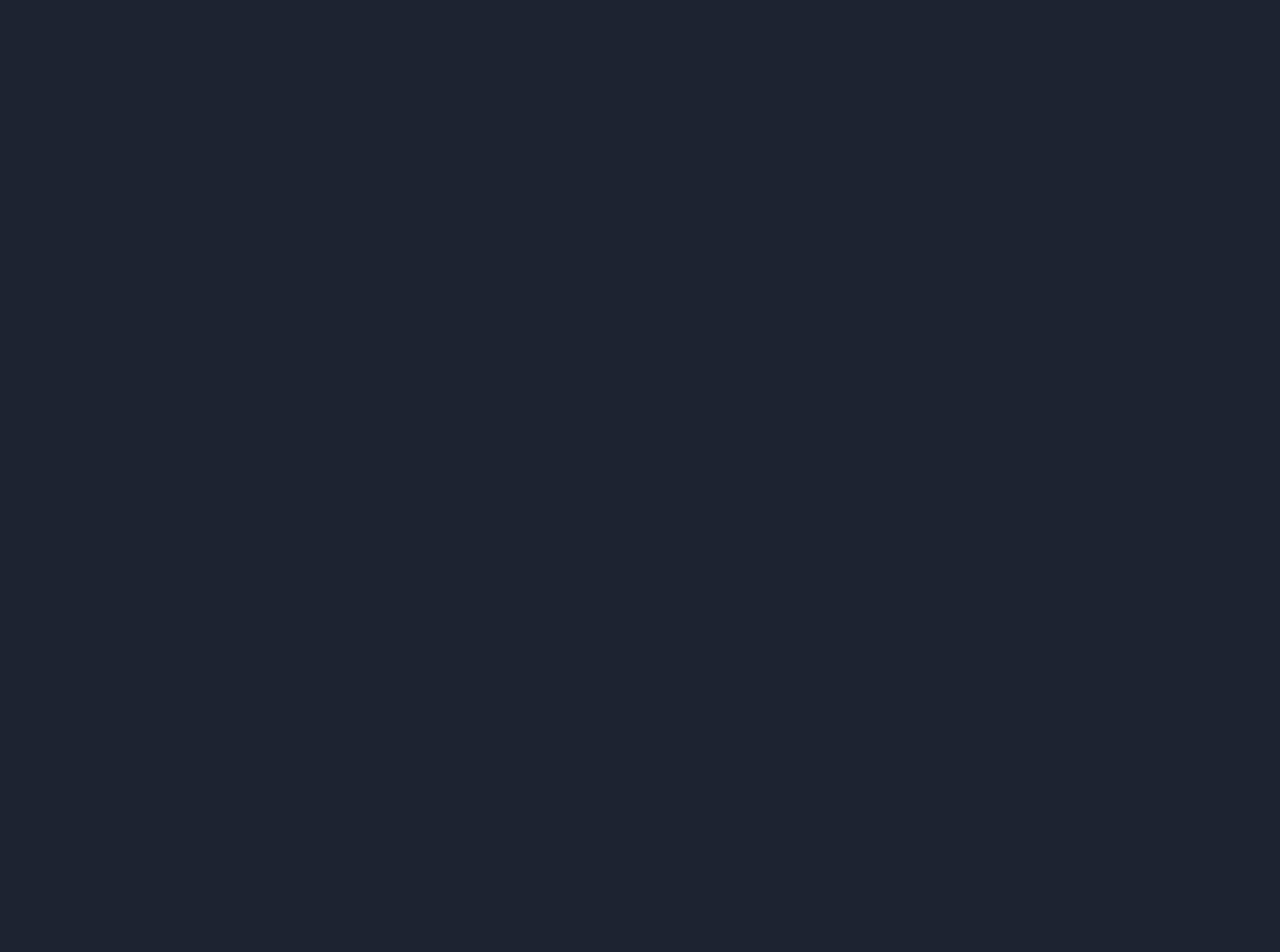
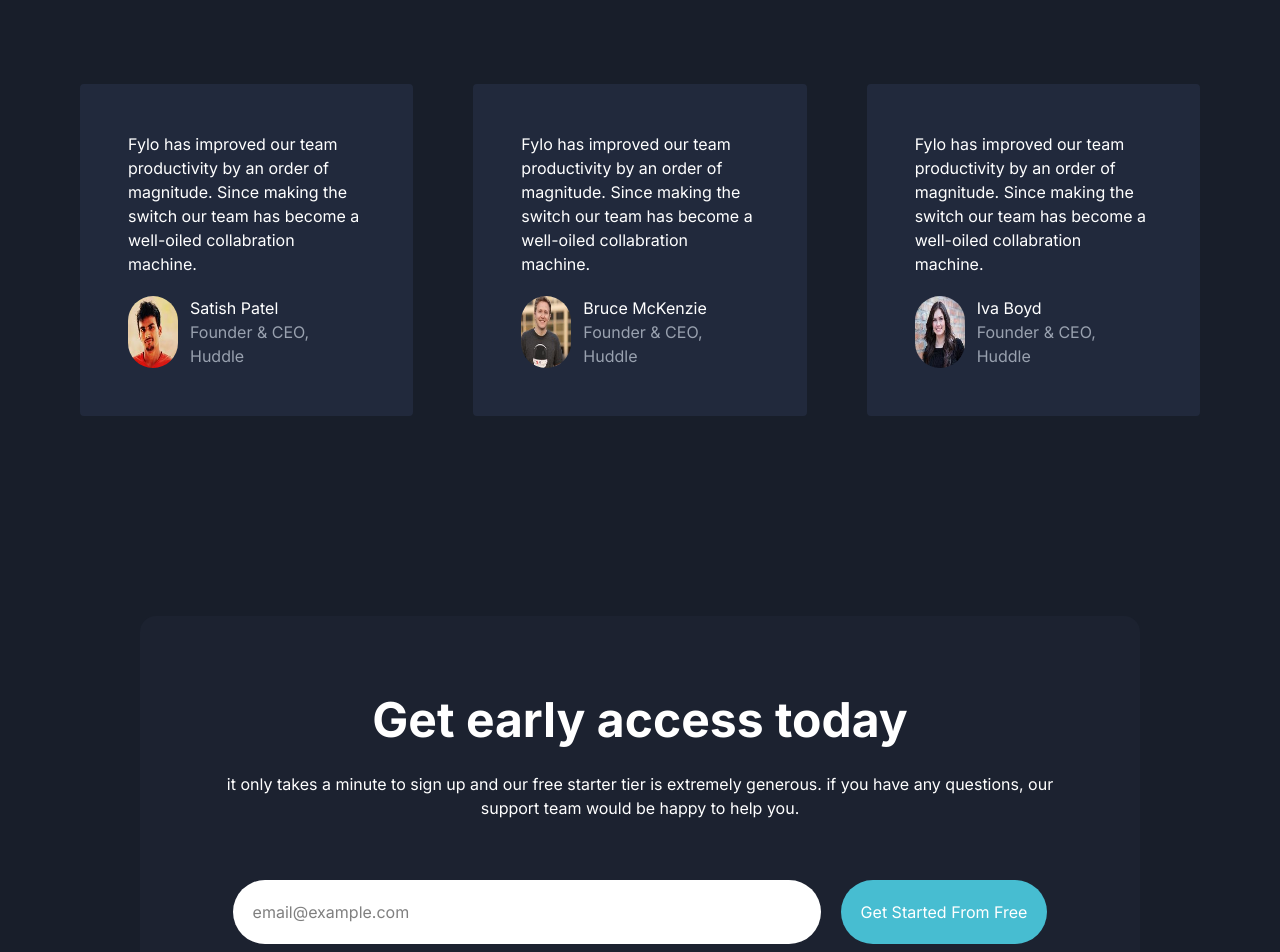
Before and after one commit to AliMohamed35/Fylo-landing-page, a React (Vite) app: page / in a window 1280 px wide. Shown: the part 2480-3432 px from the top of the page. Before the commit the page ends 2290 px from the top, so only its background shows below. Built offline with nearby package versions, Linux system fonts and the light colour scheme.

Commit message:
finished testimonials and early access sections

```diff
--- a/src/App.tsx
+++ b/src/App.tsx
@@ -1,7 +1,11 @@
 import About from "./components/about/About.tsx";
+import Access from "./components/Access/Access.tsx";
+import Footer from "./components/Footer/Footer.tsx";
 import Hero from "./components/Hero/Hero.tsx";
 import NavBar from "./components/Nav/Nav.tsx";
 import ProdSection from "./components/Productive/ProductiveSection.tsx";
+import Testimonials from "./components/Testimonials/Testimonials.tsx";
+
 
 function App() {
   return (
@@ -10,6 +14,9 @@ function App() {
       <Hero />
       <About />
       <ProdSection />
+      <Testimonials />
+      <Access/>
+      <Footer/>
     </>
   );
 }
--- /dev/null
+++ b/src/components/Access/Access.tsx
@@ -0,0 +1,17 @@
+function Access (){
+    return<>
+    <section className="bg-[#181e2a] flex items-center justify-center pt-10 md:pt-30 px-7">
+        <div className="text-white bg-[#1c2230] md:max-w-250 p-5 md:p-20 text-center rounded-2xl">
+            <h4 className="text-2xl md:text-5xl font-bold">Get early access today</h4>
+            <p className="my-7">it only takes a minute to sign up and our free starter tier is extremely generous. if you have any questions, our support team would be happy to help you.</p>
+
+            <div className="mt-15 flex flex-col gap-5 md:flex-row  justify-center w-full">
+                <input type="text" placeholder="email@example.com" className="bg-white md:w-[70%] px-5 py-3 text-black rounded-full" />
+                <button className="bg-[#47bdd1] p-5 rounded-full">Get Started From Free</button>
+            </div>
+        </div>
+    </section>
+    </>
+}
+
+export default Access;
--- /dev/null
+++ b/src/components/Footer/Footer.tsx
@@ -0,0 +1,9 @@
+function Footer (){
+    return<>
+    <footer className="bg-[#0c1524]">
+
+    </footer>
+    </>
+}
+
+export default Footer;
--- a/src/components/Productive/ProductiveSection.tsx
+++ b/src/components/Productive/ProductiveSection.tsx
@@ -4,10 +4,10 @@ import RightArrow from "../../images/icon-arrow.svg";
 function ProdSection() {
   return (
     <>
-      <section className="flex items-center justify-center gap-20 bg-[#181e2a] p-10 flex-col md:flex-row">
+      <section className="flex items-center justify-evenly gap-10 bg-[#181e2a] p-10 flex-col pt-20 md:pt-30 md:flex-row">
           {/* Left */}
         <div>
-          <img src={illustratorImage} alt="Illustrator Image"/>
+          <img src={illustratorImage} alt="Illustrator Image" className="w-2xl"/>
         </div>
 
           {/* Right */}
--- /dev/null
+++ b/src/components/Testimonials/Testimonials.tsx
@@ -0,0 +1,62 @@
+import Satich from "../../images/profile-1.jpg";
+import Bruce from "../../images/profile-2.jpg";
+import Iva from "../../images/profile-3.jpg";
+
+interface Cards {
+  content: string;
+  image: string;
+  fullName: string;
+  title: string;
+}
+function Testimonials() {
+  const cards: Cards[] = [
+    {
+      content:
+        "Fylo has improved our team productivity by an order of magnitude. Since making the switch our team has become a well-oiled collabration machine.",
+      image: Satich,
+      fullName: "Satish Patel",
+      title: "Founder & CEO, Huddle",
+    },
+    {
+      content:
+        "Fylo has improved our team productivity by an order of magnitude. Since making the switch our team has become a well-oiled collabration machine.",
+      image: Bruce,
+      fullName: "Bruce McKenzie",
+      title: "Founder & CEO, Huddle",
+    },
+    {
+      content:
+        "Fylo has improved our team productivity by an order of magnitude. Since making the switch our team has become a well-oiled collabration machine.",
+      image: Iva,
+      fullName: "Iva Boyd",
+      title: "Founder & CEO, Huddle",
+    },
+  ];
+
+  return (
+    <>
+      <section className="bg-[#181e2a] text-white flex flex-col justify-center gap-5 md:gap-15 items-center shadow-2xl px-10 pt-20 md:px-20 md:pt-40 md:flex-row ">
+        {cards.map((card, index) => (
+          <div key={index} className="bg-[#21293c] md:p-12 mb-20 rounded p-10 ">
+            <div className="mb-5">{card.content}</div>
+
+            <div className="flex gap-3">
+              <img
+                src={card.image}
+                alt="avatar"
+                className="rounded-full w-12.5 md:w-12.5 "
+              />
+              {/* NAMES */}
+              <div className="flex flex-col">
+                <h3>{card.fullName}</h3>
+                <p className="text-gray-400">{card.title}</p>
+              </div>
+            </div>
+          </div>
+        ))}
+      </section>
+    </>
+  );
+}
+
+export default Testimonials;
```
